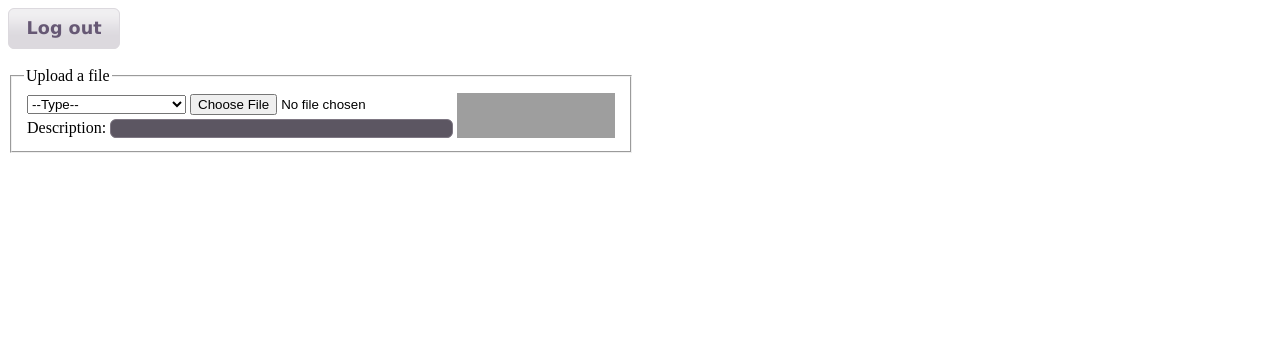
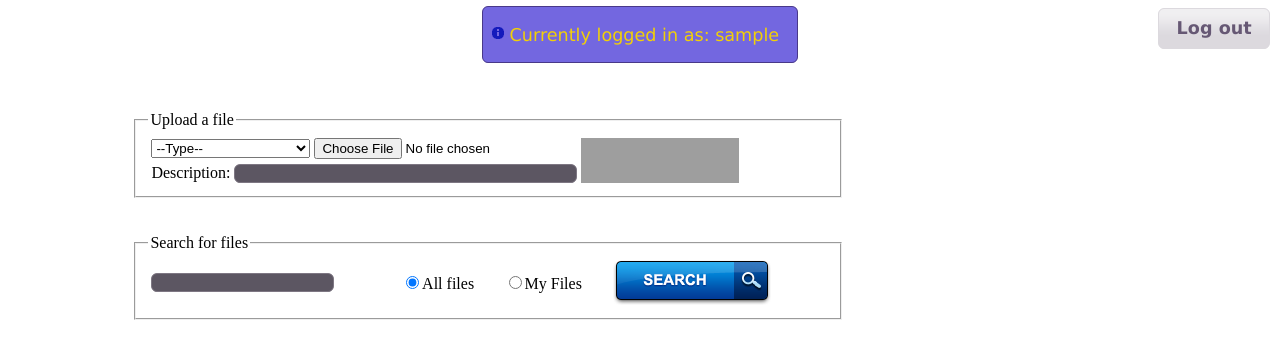
Before and after one commit to fira/School-Download-Site-Project, a PHP site: page / in a window 1280 px wide. Shown: the top 359 px of the page. Run offline with PHP 8.4, Linux system fonts and the light colour scheme; the visitor is signed in with stand-in values (Sample User, id 1); grey boxes are pictures that could not be loaded.

Commit message:
Made the main page much cooler!

```diff
--- a/website/css/style.css
+++ b/website/css/style.css
@@ -4,12 +4,20 @@
 	this stylesheet should be mostly empty.
 */
 
-.loadingtext {
-	font-size: 200%;
-	text-align: center;
-	font-weight: strong;
+.floatbutton {
+	float: right;
+	z-index: 100;
 }
 
+.userinfobox {
+	width: 300px;
+	margin-left: auto;
+	margin-right: auto;
+	position: relative;
+	top: -30px;
+}
 
-
-/* FIXME The website should definitely have a background. */
+.mainfieldset {
+	width: 680px;
+	margin-left: 10%;
+}
--- a/website/parts/main.php
+++ b/website/parts/main.php
@@ -6,18 +6,18 @@
 	if(!isset($_SESSION['userid'])) { ?>
 		<div id="reg-dialog" title="Signing up"></div>
 		<div id="login-dialog" title="Signing in"></div>
-		<button id="reg-button">Sign up</button>
-		<button id="login-button">Sign in</button>
+		<button class="floatbutton" id="reg-button">Sign up</button>
+		<button class="floatbutton" id="login-button">Sign in</button>
+
+		You are not logged in! Please login with the buttons at the top of the page
+
 	<?php } else { ?>
-		<button id="logout-button">Log out</button><br /><br />
-	<?php }
+		<button id="logout-button" class="floatbutton">Log out</button><br />
+		<?php widget_infobox("Currently logged in as: ". $_SESSION['username'], true, "userinfobox"); ?><br />
 
-	/* Actual page body - to be displayed only to registered users */
-	if(isset($_SESSION['userid'])) {	?>
-
-		<fieldset style="overflow: hidden; float: left;">
+		<fieldset class="mainfieldset">
 			<legend>Upload a file</legend>
-			<div id="upload" title="File Upload">
+			<div id="upload">
 				<form enctype="multipart/form-data" action="parts/uploader.php" method="POST">
 					<table><tr><td>
 					<input type="hidden" name="MAX_FILE_SIZE" value="100000" />
@@ -31,7 +31,7 @@
 						<option value="picture">Picture (JPEG, PNG...)</option>
 					</select>
 					<input name="uploadedfile" type="file"/></td>
-					<td rowspan="2"><input type="image" alt="Upload" width="158" height="45" src="images/upload/upload_button.png"/></td>
+					<td rowspan="2"><input type="image" alt="Upload" width="158" height="45" src="images/upload/upload_button.png" /></td>
 					</tr>
 					<tr><td>
 					<label for="desc">Description: </label>
@@ -42,8 +42,20 @@
 			</div>
 		</fieldset>
 
-		<?php } else { ?>
-		You are not logged in! Please login with the buttons at the top of the page
-		<?php }
+		<br /><br />
 
-?>
+		<fieldset class="mainfieldset">
+			<legend>Search for files</legend>
+			<form method="POST" action="parts/search.php">
+				<table width="100%"><tr>
+					<td><?php insertField("text"); ?></td>
+					<div id="searchradio">
+						<td><input type="radio" id="searchradio-all" name="selection" value="all" checked="checked" /><label for="searchradio-all">All files</label></td>
+						<td><input type="radio" id="searchradio-user" name="selection" value="user" /><label for="searchradio-user">My Files</label></td>
+					</div>
+					<td><input type="image" alt="Search" src="images/upload/search_button.png" /></td>
+				</tr></table>
+			</form>
+		</fieldset>
+
+<?php } ?>
```
